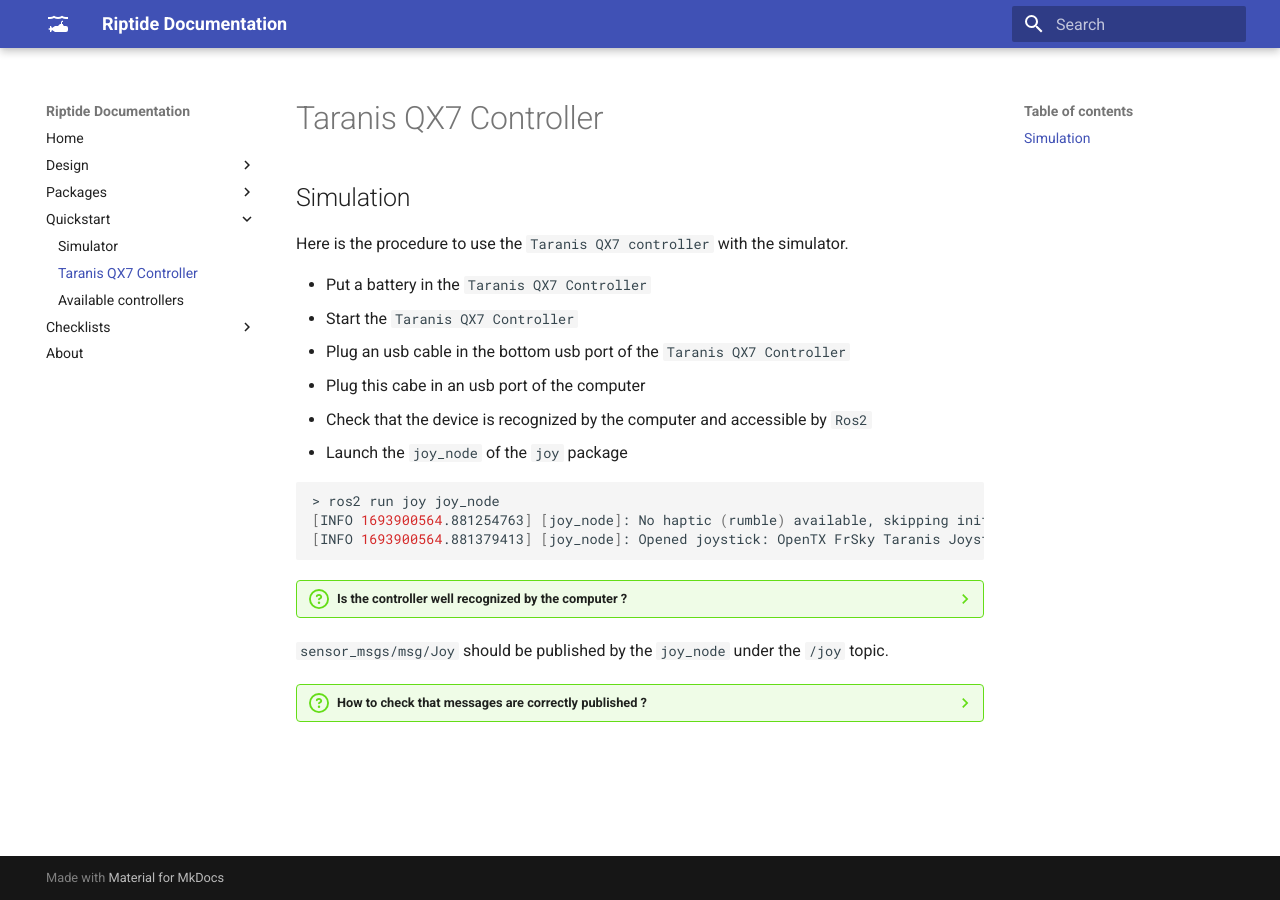
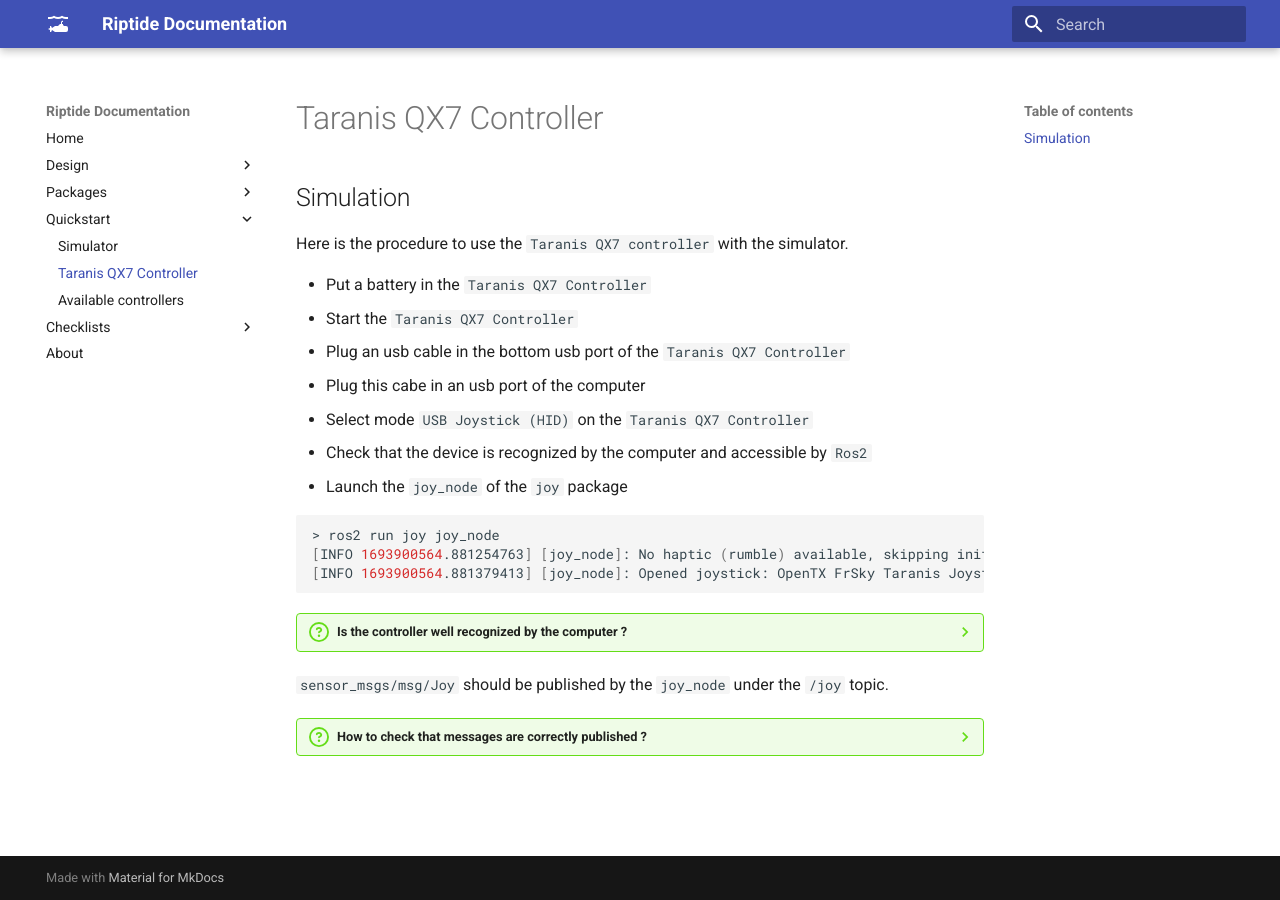
Before and after one commit to Riptide-team/riptide-team.github.io, an MkDocs documentation site: the page built from docs/quickstart/taranis_qx7.md, in a window 1280 px wide. Built offline with MkDocs 1.6.1 and Material for MkDocs 9.7.7, drawn with Linux system fonts in a browser that asks for light colours.

Commit message:
Fixing taranis documentation

```diff
--- a/docs/quickstart/taranis_qx7.md
+++ b/docs/quickstart/taranis_qx7.md
@@ -8,6 +8,7 @@
 - Start the `Taranis QX7 Controller`
 - Plug an usb cable in the bottom usb port of the `Taranis QX7 Controller`
 - Plug this cabe in an usb port of the computer
+- Select mode `USB Joystick (HID)` on the `Taranis QX7 Controller`
 - Check that the device is recognized by the computer and accessible by `Ros2`
 - Launch the `joy_node` of the `joy` package
 
```
